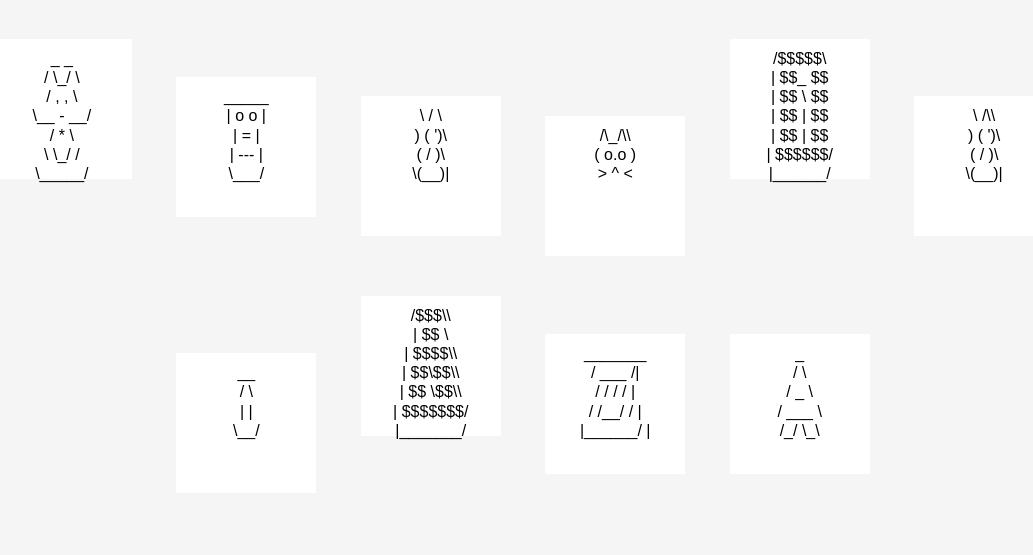
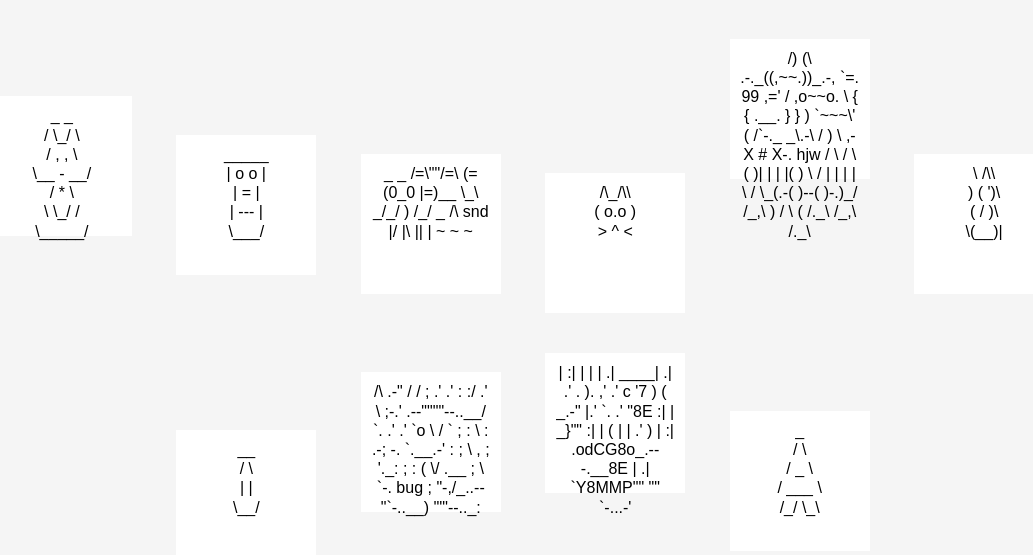
Before and after one commit to 4ndiBe/miniature-winner, a plain HTML site: page src/index.html in a window 1280 px wide. Shown: the part 89-644 px from the top of the page, without its empty margins (117-1150 px from the left). Drawn offline with Linux system fonts and the light colour scheme.

Commit message:
Update index.html

```diff
--- a/src/index.html
+++ b/src/index.html
@@ -50,10 +50,13 @@
     </div>
     <div class="artwork">
         <p>
-             \    / \ <br>
-              )  ( ')\ <br>
-             (  /  )\ <br>
-              \(__)|
+              _    _
+   /=\""/=\
+  (=(0_0 |=)__
+   \_\ _/_/   )
+     /_/   _  /\
+snd |/ |\ || |
+       ~ ~  ~
         </p>
     </div>
     <div class="artwork">
@@ -65,13 +68,21 @@
     </div>
     <div class="artwork">
         <p>
-             /$$$$$\  <br>
-            | $$_  $$ <br>
-            | $$ \ $$ <br>
-            | $$ | $$ <br>
-            | $$ | $$ <br>
-            | $$$$$$/ <br>
-            |______/
+              /)  (\
+        .-._((,~~.))_.-,
+         `=.   99   ,='
+           / ,o~~o. \
+          { { .__. } }
+           ) `~~~\' (
+          /`-._  _\.-\
+         /         )  \
+       ,-X        #   X-.
+hjw   /   \          /   \
+     (     )| |  | |(     )
+      \   / | |  | | \   /
+       \_(.-( )--( )-.)_/
+       /_,\ ) /  \ ( /._\
+           /_,\  /._\
         </p>
     </div>
     <div class="artwork">
@@ -92,22 +103,37 @@
     </div>
     <div class="artwork">
         <p>
-             /$$$\\ <br>
-            | $$ \ <br>
-            | $$$$\\ <br>
-            | $$\$$\\ <br>
-            | $$ \$$\\ <br>
-            | $$$$$$$/ <br>
-            |_______/
+             /\    .-" /
+                    /  ; .'  .'
+                   :   :/  .'
+                    \  ;-.'
+       .--""""--..__/     `.
+     .'           .'    `o  \
+    /                    `   ;
+   :                  \      :
+ .-;        -.         `.__.-'
+:  ;          \     ,   ;
+'._:           ;   :   (
+    \/  .__    ;    \   `-.
+ bug ;     "-,/_..--"`-..__)
+     '""--.._:
         </p>
     </div>
     <div class="artwork">
         <p>
-           _______ <br>
-          / ___  /| <br>
-         / /  / / | <br>
-        / /__/ /  | <br>
-       |______/   |
+   |    :|
+                   |     |
+                   |    .|
+               ____|    .|
+             .' .  ).   ,'
+           .' c   '7 ) (
+       _.-"       |.'   `.
+     .'           "8E   :|
+     |          _}""    :|
+     |         (   |     |
+    .'         )   |    :|
+.odCG8o_.---.__8E  |    .|
+`Y8MMP""       ""  `-...-'
         </p>
     </div>
     <div class="artwork">
```
